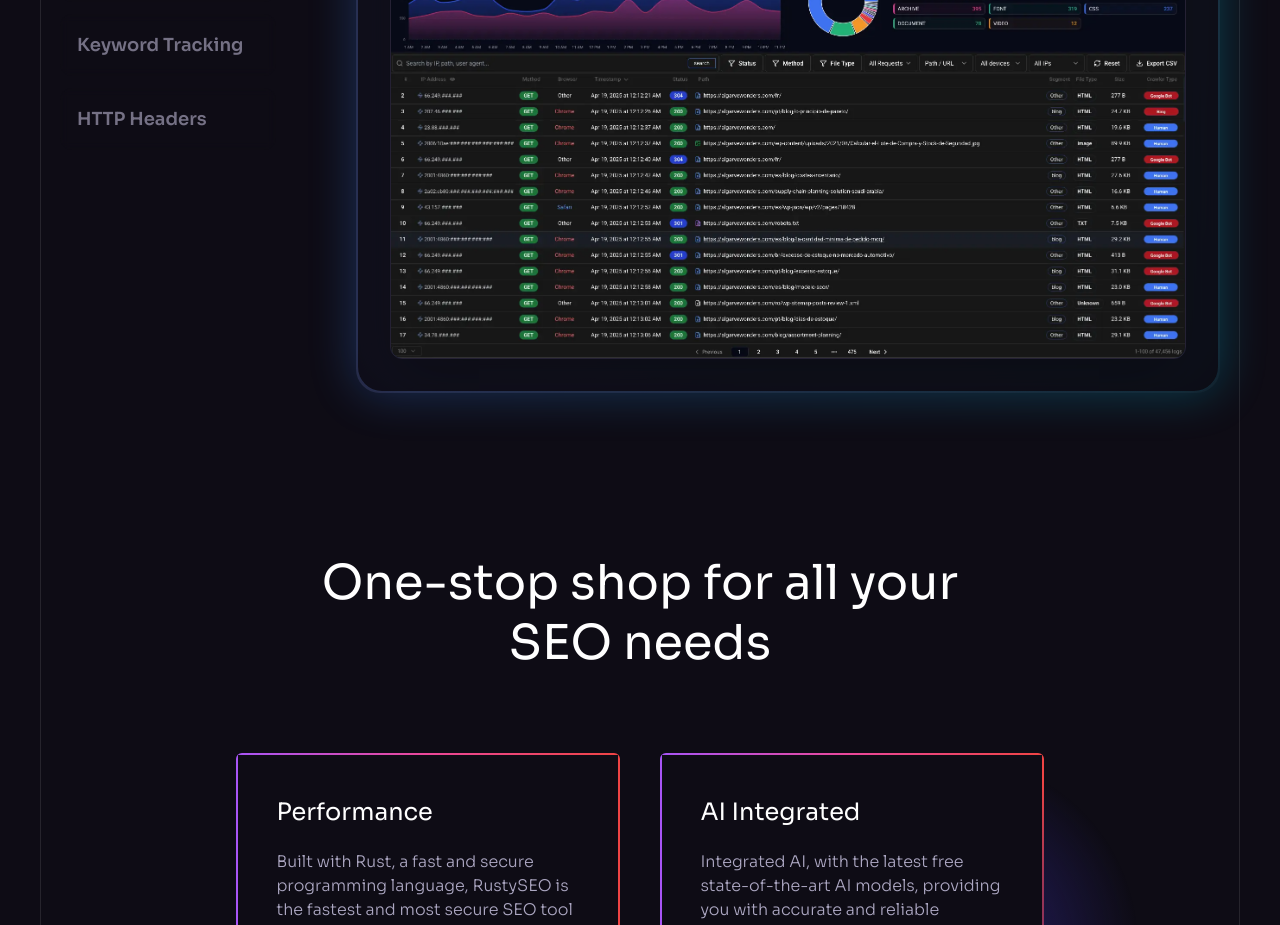
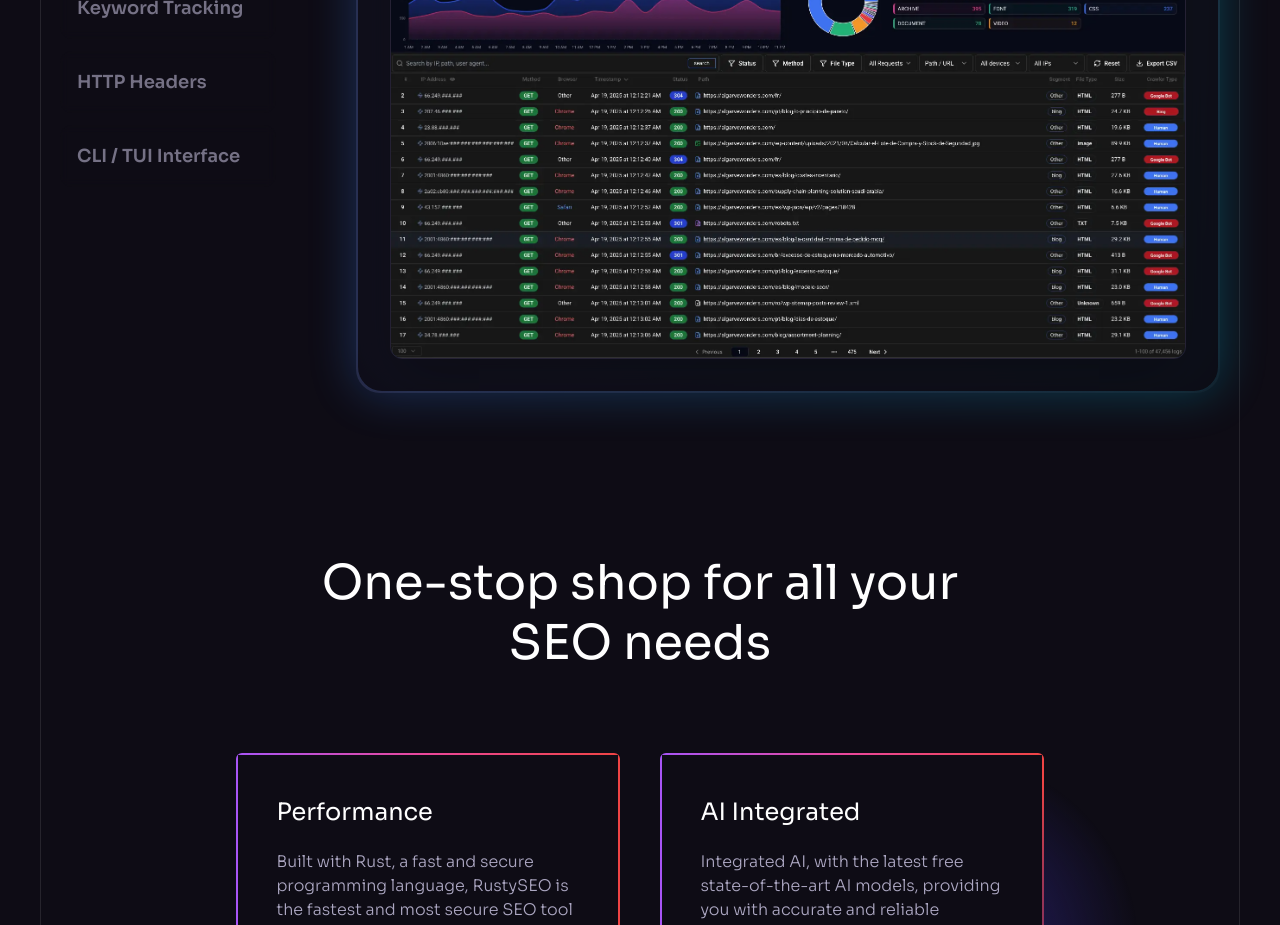
Before and after one commit to mascanho/RustyLanding, a React (Vite) app: page / in a window 1280 px wide. Shown: the part 2380-3305 px from the top of the page. Built offline with nearby package versions, Linux system fonts and the light colour scheme; no server answers.

Commit message:
Update Modules.jsx

```diff
--- a/src/components/Modules.jsx
+++ b/src/components/Modules.jsx
@@ -94,6 +94,23 @@ const modules = [
       "Security header validation",
       "Server response time monitoring",
       "Uptime checks",
+    ],
+    color: "from-red-500 to-pink-500",
+  },
+  {
+    id: "5",
+    badge: "Experimental",
+    title: "CLI / TUI Interface",
+    description:
+      "Need to run SEO audits and crawls directly from your terminal? Our Command Line Interface (CLI) and Text User Interface (TUI) have got you covered.",
+    image: httpChecker,
+    features: [
+      "Crawl huge websites from terminal",
+      "Run crawlers in CI/CD pipelines",
+      "Run from the cloud",
+      "Scriptable commands",
+      "Automate with CRON jobs",
+      "Headless operation",
     ],
     color: "from-red-500 to-pink-500",
   },
```
